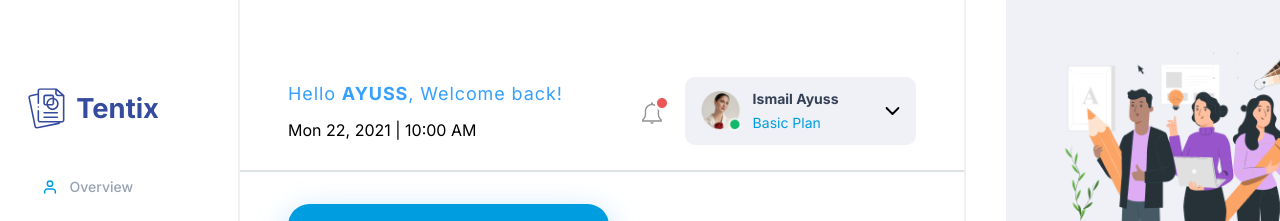
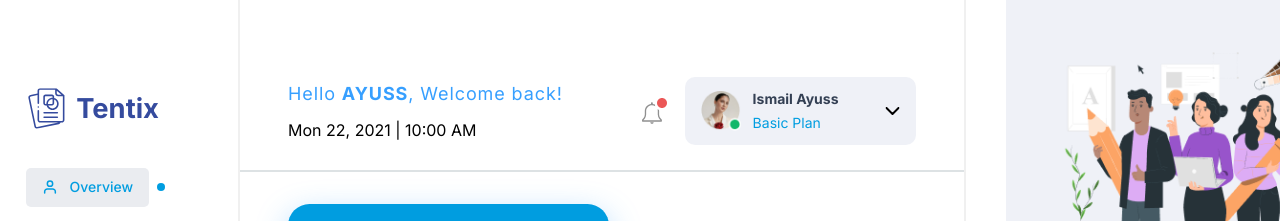
Before and after one commit to eniiku/tentix, a website: page src/index.html in a window 1280 px wide. Shown: the top 221 px of the page. Drawn offline with nearby package versions, Linux system fonts and the light colour scheme; files whose address does not match are found by name.

Commit message:
style: create active states for navlinks

```diff
--- a/src/index.css
+++ b/src/index.css
@@ -6,7 +6,26 @@
 
 @layer components {
   .nav__link {
-    @apply flex items-center gap-3 font-inter text-sm text-gray-400 font-medium py-[0.62rem] px-4 mb-[1.06rem];
+    @apply flex items-center gap-3 font-inter text-sm text-gray-400 font-medium py-[0.62rem] px-4 mb-[1.06rem] rounded-[0.3125rem]
+      relative transition-all duration-300 ease-in-out stroke-[#98A2B3];
+  }
+
+  .nav__link:hover,
+  .nav__link-active {
+    @apply bg-[#EAECF0] stroke-[#009DE0] text-[#009DE0];
+  }
+
+  .nav__link:hover::before,
+  .nav__link-active::before {
+    content: '';
+    position: absolute;
+    right: -1rem;
+    width: 0.5rem;
+    height: 0.5rem;
+    background-color: #009de0;
+    border-radius: 999px;
+    top: 50%;
+    transform: translateY(-50%);
   }
 }
 
--- a/src/index.html
+++ b/src/index.html
@@ -68,15 +68,49 @@
 
         <div>
           <!-- Overview NavLink -->
-          <button @click.prevent="page = 'overview'" class="nav__link">
-            <span><img src="/assets/sidebar/user.svg" alt="" /></span>
+          <button
+            @click.prevent="page = 'overview'"
+            class="nav__link"
+            x-bind:class="{'nav__link-active': page === 'overview'}"
+          >
+            <svg
+              width="16"
+              height="16"
+              viewBox="0 0 16 16"
+              fill="none"
+              xmlns="http://www.w3.org/2000/svg"
+            >
+              <path
+                d="M13.3334 14V12.6667C13.3334 11.9594 13.0525 11.2811 12.5524 10.781C12.0523 10.281 11.374 10 10.6667 10H5.33341C4.62617 10 3.94789 10.281 3.4478 10.781C2.9477 11.2811 2.66675 11.9594 2.66675 12.6667V14M10.6667 4.66667C10.6667 6.13943 9.47284 7.33333 8.00008 7.33333C6.52732 7.33333 5.33341 6.13943 5.33341 4.66667C5.33341 3.19391 6.52732 2 8.00008 2C9.47284 2 10.6667 3.19391 10.6667 4.66667Z"
+                stroke-width="1.5"
+                stroke-linecap="round"
+                stroke-linejoin="round"
+              />
+            </svg>
 
             <span>Overview</span>
           </button>
 
           <!-- Content Calender NavLink -->
-          <button @click.prevent="page = 'calender'" class="nav__link">
-            <span><img src="/assets/sidebar/calender.svg" alt="" /></span>
+          <button
+            @click.prevent="page = 'calender'"
+            class="nav__link"
+            x-bind:class="{'nav__link-active': page === 'calender'}"
+          >
+            <svg
+              width="16"
+              height="16"
+              viewBox="0 0 16 16"
+              fill="none"
+              xmlns="http://www.w3.org/2000/svg"
+            >
+              <path
+                d="M10.6667 1.33334V4.00001M5.33333 1.33334V4.00001M2 6.66668H14M3.33333 2.66668H12.6667C13.403 2.66668 14 3.26363 14 4.00001V13.3333C14 14.0697 13.403 14.6667 12.6667 14.6667H3.33333C2.59695 14.6667 2 14.0697 2 13.3333V4.00001C2 3.26363 2.59695 2.66668 3.33333 2.66668Z"
+                stroke-width="1.5"
+                stroke-linecap="round"
+                stroke-linejoin="round"
+              />
+            </svg>
 
             <span>Content Calender</span>
           </button>
@@ -433,7 +467,7 @@
                 <template x-for="item in contents">
                   <li>
                     <button
-                      class="px-[1.15rem] py-[0.75rem] w-full rounded-[0.4375rem] flex items-center gap-[0.56rem] border border-[#bcbcbc] font-inter text-[0.7875rem] text-[#8692a6]"
+                      class="px-[1.15rem] py-[0.75rem] w-full rounded-[0.4375rem] flex items-center gap-[0.56rem] border border-[#bcbcbc] font-inter text-[0.7875rem] text-[#8692a6] hover:shadow-[inset_0_0_0_2em_rgb(188 188 188)]"
                       x-text="item"
                     ></button>
                   </li>
```
Also changed, not shown: dist/output.css.
